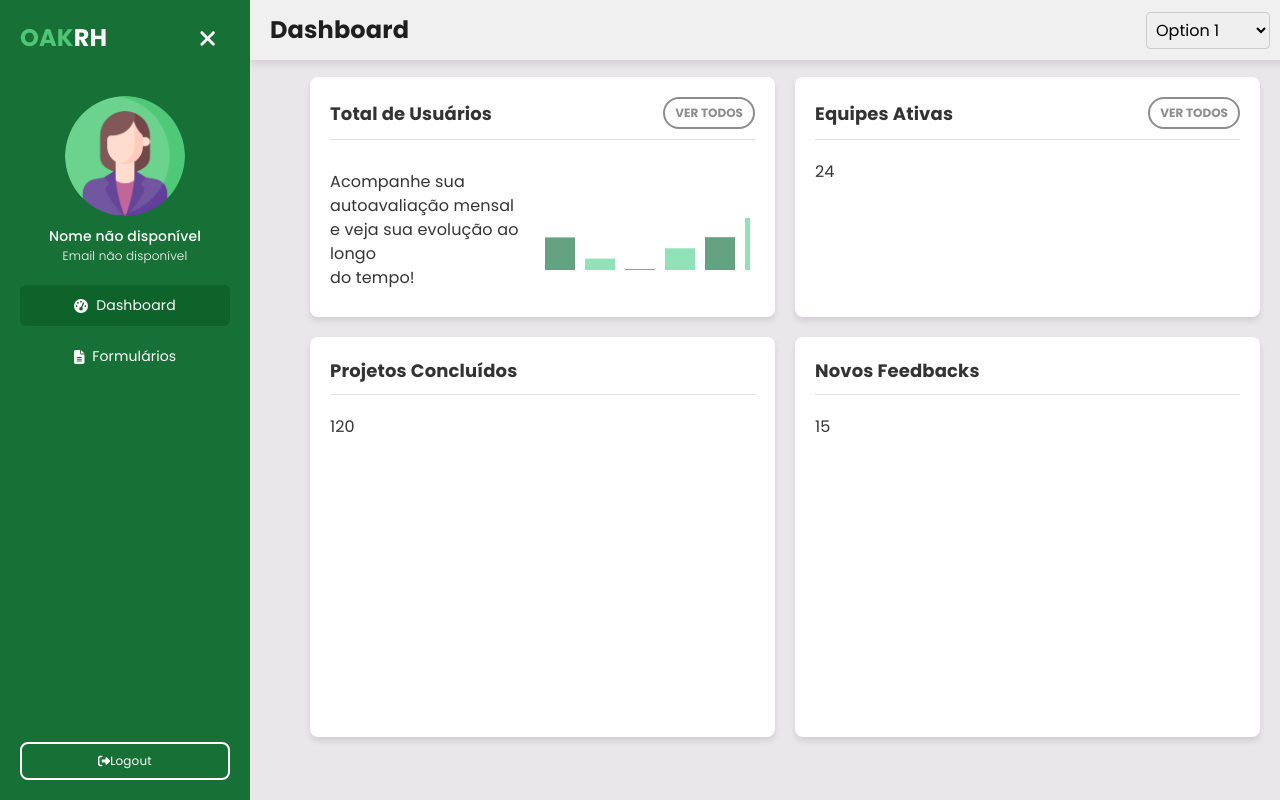
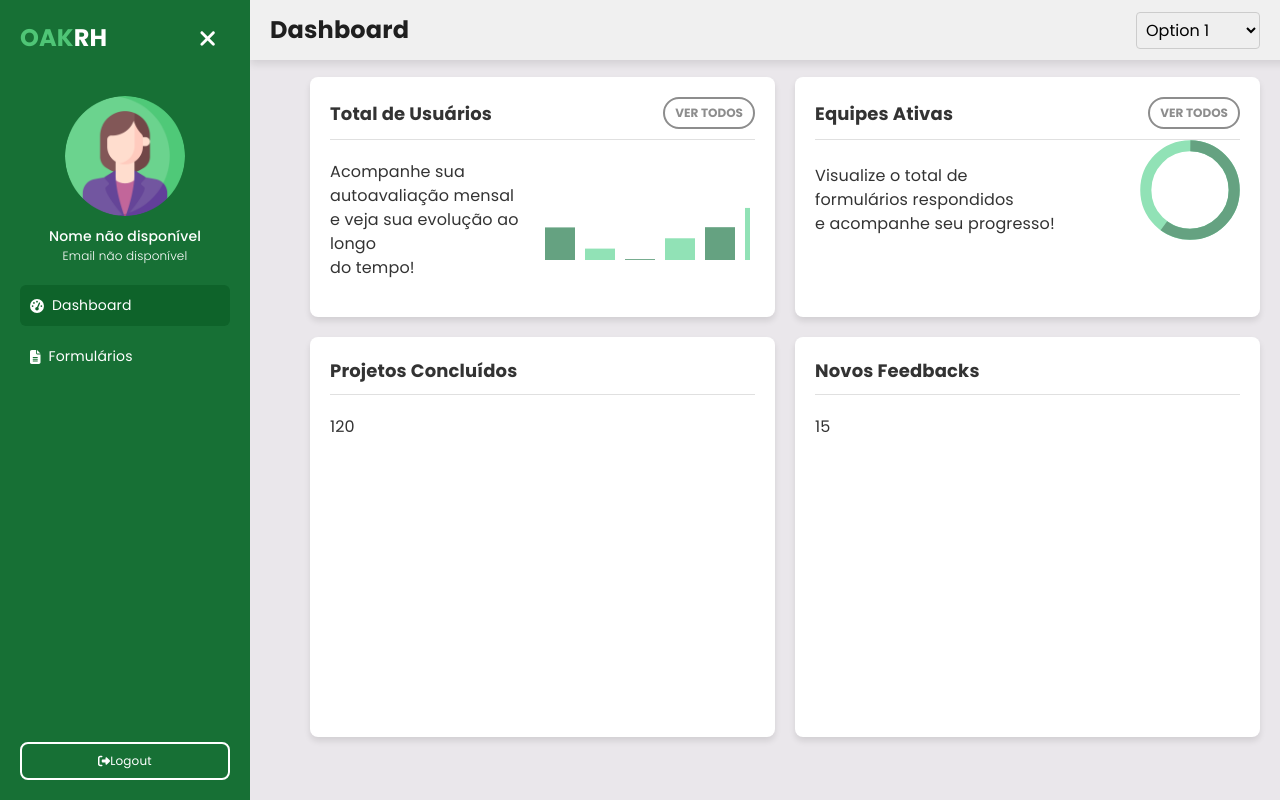
Before and after one commit to Phoenix-Team-Fatec/OAK-RH, a React (Vite) app in the folder parent/frontend/: page /dashboard-user in a window 1280 px wide. Built offline with nearby package versions, Linux system fonts and the light colour scheme.

Commit message:
Fixing Errors

```diff
--- a/parent/frontend/src/App.tsx
+++ b/parent/frontend/src/App.tsx
@@ -76,7 +76,7 @@ const App: React.FC = () => {
 
         <Route path="/forms-user/ver" element={<UserFormsResponseView />} />
 
-        <Route path="/forms-user" element={<SelecaoFormularioMembro />} />
+        <Route path="/formularios-user" element={<SelecaoFormularioMembro />} />
         <Route path="/dashadmin" element={<Dashboard />} />
 
         <Route path="/dashboard-user"
--- a/parent/frontend/src/components/SidebarUser/SidebarUser.css
+++ b/parent/frontend/src/components/SidebarUser/SidebarUser.css
@@ -123,7 +123,7 @@
     width: 100%;
   }
 
-  .menu_span a {
+  .menu_span_user a {
     color: #ffffff;
     text-decoration: none;
     display: flex;
@@ -132,13 +132,13 @@
     width: 100%;
   }
 
-  .menu_span a.active_link {
+  .menu_span_user a.active_link {
     color: #ffffff;
     background-color: #0e632a;
     border-radius: 6px;
   }
 
-  .menu_span a:hover {
+  .menu_span_user a:hover {
     color: #5dc680;
   }
 
--- a/parent/frontend/src/components/SidebarUser/SidebarUser.tsx
+++ b/parent/frontend/src/components/SidebarUser/SidebarUser.tsx
@@ -48,7 +48,7 @@ const SidebarUser = ({ isExpanded, toggleSidebar }) => {
       )}
 
       <ul className="menu-sidebar-user">
-        <li className="menu_span">
+        <li className="menu_span_user">
           <NavLink
             to="/dashboard-user"
             className={({ isActive }) => (isActive ? "active_link" : "")}
@@ -57,7 +57,7 @@ const SidebarUser = ({ isExpanded, toggleSidebar }) => {
             {isExpanded && "Dashboard"}
           </NavLink>
         </li>
-        <li className="menu_span">
+        <li className="menu_span_user">
           <NavLink
             to="/formularios-user"
             className={({ isActive }) => (isActive ? "active_link" : "")}
--- /dev/null
+++ b/parent/frontend/src/pages/AdminGUI/FormsAdminCreate/FormsAdminCreate.css
@@ -0,0 +1,34 @@
+/* Wrapper to align sidebar and form side-by-side */
+.forms-admin-wrapper {
+    display: flex;
+    width: 100%;
+  }
+
+  /* Sidebar styles (same as Dashboard) */
+  .sidebar-admin {
+    transition: width 0.3s ease;
+    overflow: hidden;
+  }
+
+  .sidebar-admin.expanded {
+    width: 250px; /* Expanded width */
+  }
+
+  .sidebar-admin.collapsed {
+    width: 60px; /* Collapsed width */
+  }
+
+  /* Formulario content area */
+  .formulario-container {
+    flex-grow: 1;
+    padding: 20px;
+    transition: margin-left 0.3s ease;
+  }
+
+  .formulario-container.collapsed {
+    margin-left: 60px;
+  }
+
+  .formulario-container.expanded {
+    margin-left: 250px;
+  }
--- a/parent/frontend/src/pages/AdminGUI/FormsAdminCreate/FormsAdminCreate.tsx
+++ b/parent/frontend/src/pages/AdminGUI/FormsAdminCreate/FormsAdminCreate.tsx
@@ -1,11 +1,21 @@
+import React, { useState } from "react";
 import Formulario from "../../../components/Formulario/formulario.tsx";
 import SidebarAdmin from "../../../components/ComponentsAdmin/SidebarAdmin/SidebarAdmin.tsx";
+import "./FormsAdminCreate.css";
 
 const FormsAdminCreate: React.FC = () => {
+  const [isExpanded, setIsExpanded] = useState(true);
+
+  const toggleSidebar = () => {
+    setIsExpanded((prevState) => !prevState);
+  };
+
   return (
-    <div>
-      <SidebarAdmin />
-      <Formulario />
+    <div className="forms-admin-wrapper">
+      <SidebarAdmin isExpanded={isExpanded} toggleSidebar={toggleSidebar} />
+      <div className={`formulario-container ${isExpanded ? "expanded" : "collapsed"}`}>
+        <Formulario />
+      </div>
     </div>
   );
 };
--- a/parent/frontend/src/pages/UserGUI/DashboardUser/DashboardUser.css
+++ b/parent/frontend/src/pages/UserGUI/DashboardUser/DashboardUser.css
@@ -2,9 +2,8 @@
     display: flex;
     width: 100%;
 }
-
 /* Navbar styles */
-.navbar {
+.navbar-user-dashboard {
     position: fixed;
     top: 0;
     left: 0;
@@ -12,30 +11,28 @@
     width: 100%;
     background-color: #f0f0f0;
     box-shadow: 0 4px 8px rgba(0, 0, 0, 0.1);
-    ;
     display: flex;
     align-items: center;
     justify-content: space-between;
     padding: 0 20px;
-    z-index: 1;
-    /* Behind sidebar */
+    z-index: 1; /* Behind sidebar */
     transition: margin-left 0.5s ease;
 }
 
-.navbar.expanded {
+.navbar-user-dashboard.expanded {
     margin-left: 250px;
 }
 
-.navbar.collapsed {
-    margin-left: 80px;
+.navbar-user-dashboard.collapsed {
+    margin-left: 60px;
 }
 
-.navbar-title {
+.navbar-title-user-dashboard {
     font-size: 24px;
     font-weight: bold;
 }
 
-.navbar-select {
+.navbar-select-user-dashboard {
     padding: 5px;
     font-size: 16px;
     width: 10%;
@@ -43,42 +40,33 @@
     transition: margin-right 0.5s ease;
 }
 
-.navbar-select.expanded {
-    margin-right: 240px;
+.navbar-select-user-dashboard.expanded {
+    margin-right: 250px;
 }
 
-.navbar-select.collapsed {
-    margin-right: 80px;
+.navbar-select-user-dashboard.collapsed {
+    margin-right: 60px;
 }
 
 .dashboard-user-container {
     flex: 1;
     padding: 80px 20px 20px;
-    transition: margin-left 0.3s ease;
+    transition: margin-left 0.5s ease;
 }
 
-.dashboard-user-container.expanded {
-    margin-left: 240px;
-}
-
-.dashboard-user-container.collapsed {
-    margin-left: 80px;
-}
 
 /* Sidebar styles */
 .sidebar-user {
-    transition: width 0.3s ease;
+    transition: width 0.5s ease;
     overflow: hidden;
 }
 
 .sidebar-user.expanded {
     width: 250px;
-    /* Expanded width */
 }
 
 .sidebar-user.collapsed {
     width: 60px;
-    /* Collapsed width */
 }
 
 /* ________________________________________________ */
@@ -86,7 +74,7 @@
 .dashboard-user-container {
     flex-grow: 1;
     padding: 20px;
-    transition: margin-left 0.3s ease;
+    transition: margin-left 0.5s ease;
     max-width: 1200px;
     margin: 0 auto;
     padding: 20px;
@@ -111,9 +99,6 @@
     grid-template-columns: repeat(auto-fill, minmax(400px, 2fr));
     gap: 20px;
 }
-
-/* Individual card styling */
-
 
 .upper-dashboard-user-card {
     background-color: #fff;
@@ -172,9 +157,8 @@
 .divider-line {
     border: none;
     border-top: 1px solid #e0e0e0;
-    margin: 10px 0;
+
 }
-
 
 /* Card value styling */
 .dashboard-user-card-value {
@@ -215,3 +199,7 @@
 .bar:nth-child(4) { animation-delay: 0.6s; }
 .bar:nth-child(5) { animation-delay: 0.8s; }
 .bar:nth-child(6) { animation-delay: 1s; } /* New bar delay */
+
+.pie-chart {
+    margin-right: 15%;
+}
--- a/parent/frontend/src/pages/UserGUI/DashboardUser/DashboardUser.tsx
+++ b/parent/frontend/src/pages/UserGUI/DashboardUser/DashboardUser.tsx
@@ -12,17 +12,17 @@ const DashboardUser: React.FC = () => {
     return (
         <div className="dashboard-user-wrapper">
             <SidebarUser isExpanded={isExpanded} toggleSidebar={toggleSidebar} />
-
             {/* Fake Navbar */}
-            <div className={`navbar ${isExpanded ? "expanded" : "collapsed"}`}>
-                <span className="navbar-title">
+            <div className={`navbar-user-dashboard ${isExpanded ? "expanded" : "collapsed"}`}>
+                <span className="navbar-title-user-dashboard">
                     {isExpanded ? "Dashboard" : "Dashboard"}
                 </span>
-                <select className={`navbar-select ${isExpanded ? "expanded" : "collapsed"}`}>
+                <select className={`navbar-select-user-dashboard ${isExpanded ? "expanded" : "collapsed"}`}>
                     <option value="option1">Option 1</option>
                     <option value="option2">Option 2</option>
                 </select>
             </div>
+
 
             <div className={`dashboard-user-container ${isExpanded ? "expanded" : "collapsed"}`}>
 
@@ -56,7 +56,36 @@ const DashboardUser: React.FC = () => {
                             <button className="dashboard-card-btn">Ver Todos</button>
                         </div>
                         <hr className="divider-line" />
-                        <p className="dashboard-user-card-value">24</p>
+                        <div className="dashboard-card-value-container">
+                            <p className="dashboard-user-card-value">Visualize o total de <br>
+                            </br> formulários respondidos <br>
+                            </br> e acompanhe seu progresso!</p>
+
+                            <svg className="doughnut-chart" width="100" height="100" viewBox="0 0 36 36">
+                                {/* Full circle background */}
+                                <circle
+                                    className="doughnut-segment"
+                                    cx="18"
+                                    cy="18"
+                                    r="15.915"
+                                    fill="transparent"
+                                    stroke="#91E2B6"
+                                    strokeWidth="4"
+                                />
+                                {/* Segment for the first part */}
+                                <circle
+                                    className="doughnut-segment"
+                                    cx="18"
+                                    cy="18"
+                                    r="15.915"
+                                    fill="transparent"
+                                    stroke="#65A281"
+                                    strokeWidth="4"
+                                    strokeDasharray="60 40"
+                                    strokeDashoffset="25"
+                                />
+                            </svg>
+                        </div>
                     </div>
                     <div className="dashboard-user-card">
                         <div className="dashboard-card-header">
--- a/parent/frontend/src/pages/UserGUI/FormsUser/selecaoFormularioMembro.css
+++ b/parent/frontend/src/pages/UserGUI/FormsUser/selecaoFormularioMembro.css
@@ -4,7 +4,24 @@
     flex-direction: column;
     align-items: center;
     padding: 20px;
+    transition: all 0.3s ease;
 }
+
+  .main-container.sidebar-expanded .content {
+    width: calc(100% - 250px); /* Adjust based on sidebar's expanded width */
+    margin-left: 250px;
+  }
+
+  .main-container.sidebar-collapsed .content {
+    width: calc(100% - 80px); /* Adjust based on sidebar's collapsed width */
+    margin-left: 80px;
+  }
+
+  .content {
+    transition: width 0.3s ease, margin-left 0.3s ease;
+    padding: 20px;
+  }
+
 
 .header {
     display: flex;
--- a/parent/frontend/src/pages/UserGUI/FormsUser/selecaoFormularioMembro.tsx
+++ b/parent/frontend/src/pages/UserGUI/FormsUser/selecaoFormularioMembro.tsx
@@ -28,6 +28,7 @@ const SelecaoFormularioMembro: React.FC = () => {
   const [error, setError] = useState<string | null>(null);
   const { id } = useUserData();
   const [isLider, setIsLider] = useState<boolean>(false);
+  const [isExpanded, setIsExpanded] = useState(true);
 
   useEffect(() => {
     const fetchUserTeams = async () => {
@@ -101,9 +102,13 @@ const SelecaoFormularioMembro: React.FC = () => {
     setActiveButton(button);
   };
 
+  const toggleSidebar = () => {
+    setIsExpanded((prevState) => !prevState);
+};
+
   return (
     <div className="main-container">
-      <SidebarUser />
+      <SidebarUser isExpanded={isExpanded} toggleSidebar={toggleSidebar} />
       <div className="header">
         <button
           className={activeButton === 'Pendentes' ? 'active' : ''}
```
Also changed, not shown: parent/frontend/src/pages/UserGUI/FormsUser/FormsUser.tsx (deleted, +0 -14 lines), 1 other file (tests, documents, lock files or other folders).
